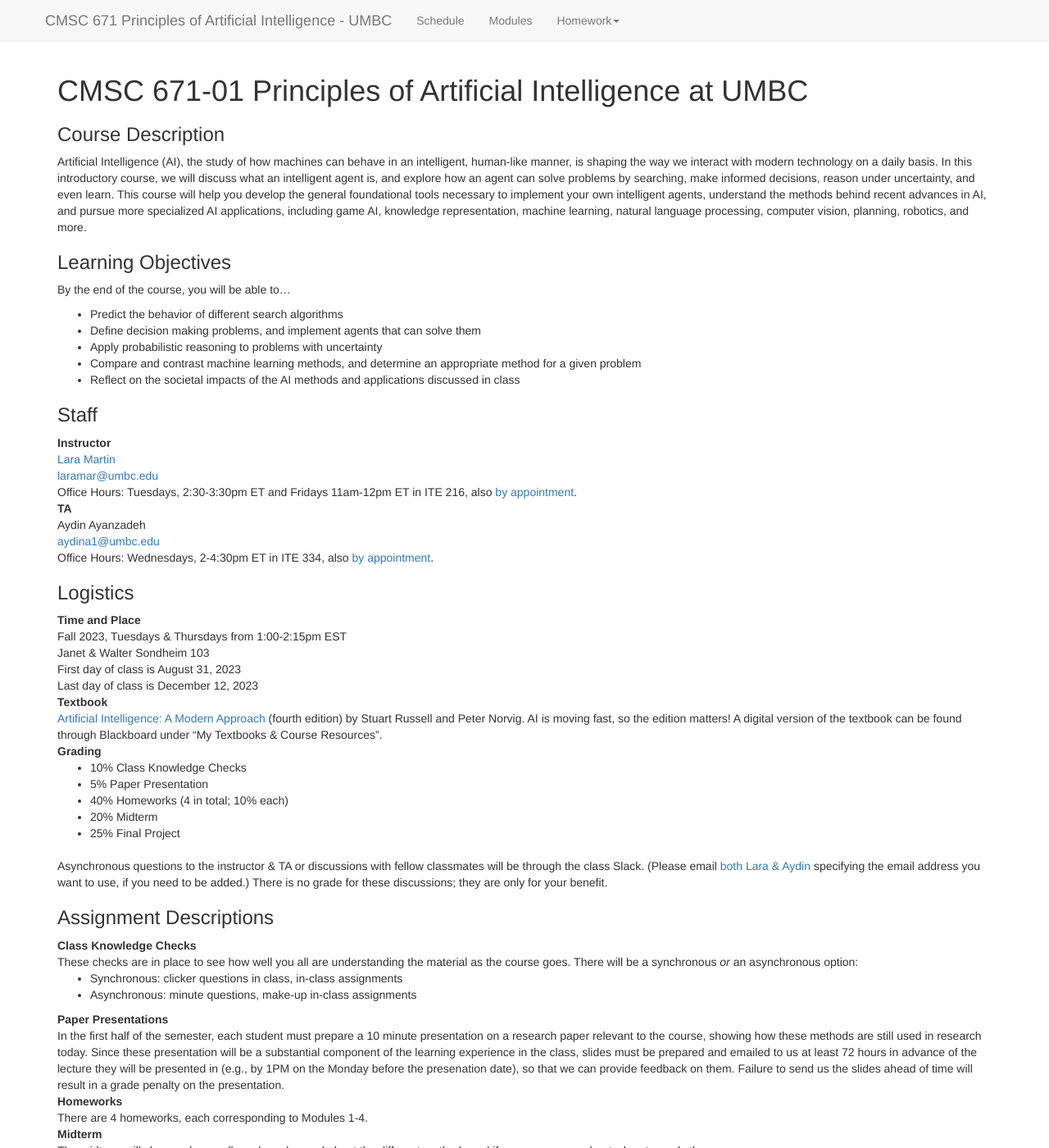
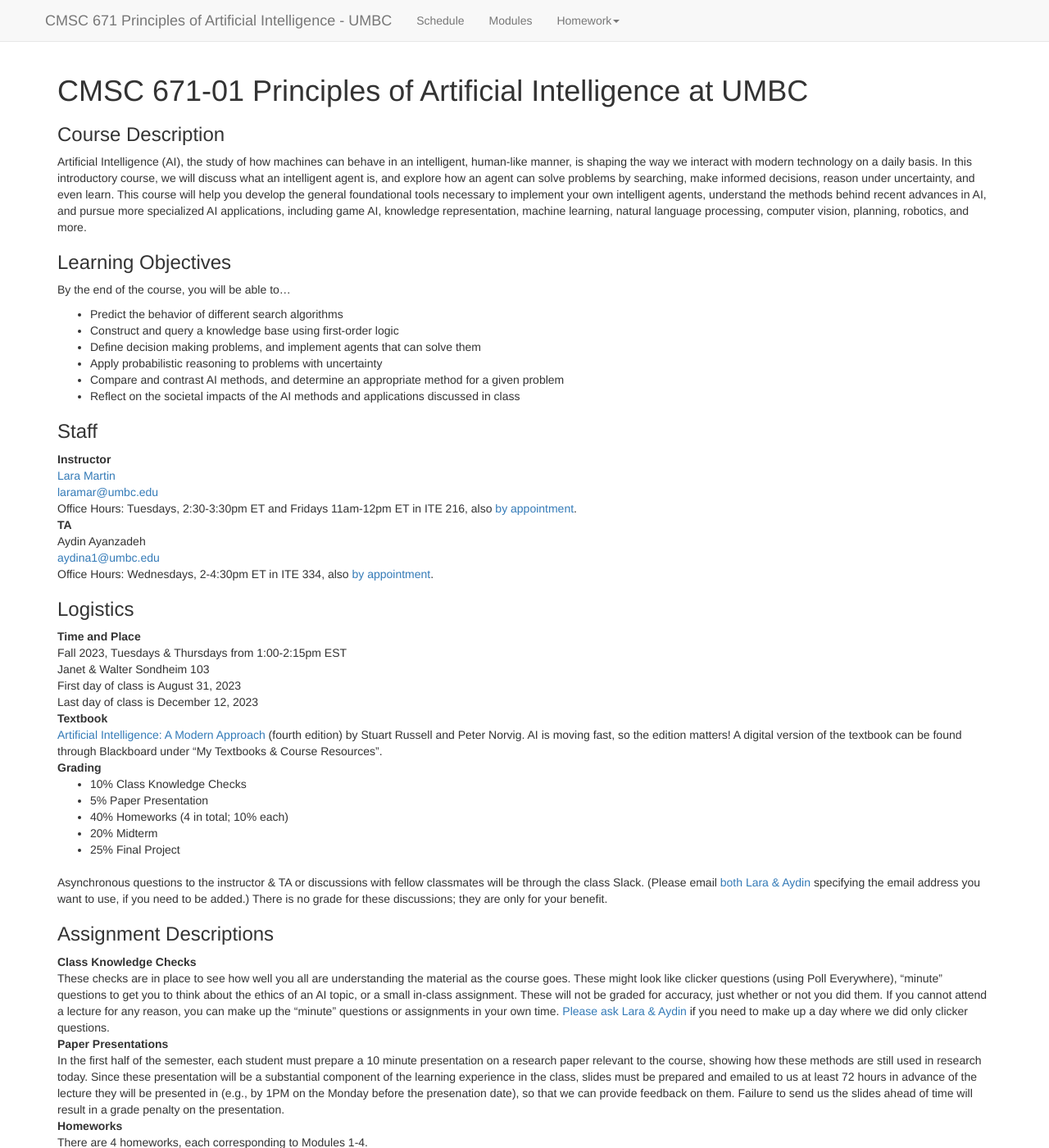
Before and after one commit to lara-martin/Principles-of-AI, a Jekyll site: the page built from index.md, in a window 1280 px wide and 1400 px high. Shown: the whole window at 82% size. Built offline with Jekyll 4.4.1, drawn with Linux system fonts in a browser that asks for light colours; nearby versions of some CDN libraries; a script that is not in the unit is left out; some of the changed text lies outside the part shown.

Commit message:
Update index.md

```diff
--- a/index.md
+++ b/index.md
@@ -73,9 +73,10 @@ Artificial Intelligence (AI), the study of how machines can behave in an intelli
 ### Learning Objectives
 By the end of the course, you will be able to...
 * Predict the behavior of different search algorithms
+* Construct and query a knowledge base using first-order logic
 * Define decision making problems, and implement agents that can solve them
 * Apply probabilistic reasoning to problems with uncertainty
-* Compare and contrast machine learning methods, and determine an appropriate method for a given
+* Compare and contrast AI methods, and determine an appropriate method for a given
 problem
 * Reflect on the societal impacts of the AI methods and applications discussed in class
 
@@ -118,9 +119,8 @@ Asynchronous questions to the instructor & TA or discussions with fellow classma
 ### Assignment Descriptions
 
 Class Knowledge Checks
-: These checks are in place to see how well you all are understanding the material as the course goes. There will be a synchronous _or_ an asynchronous option:
-* Synchronous: clicker questions in class, in-class assignments
-* Asynchronous: minute questions, make-up in-class assignments
+: These checks are in place to see how well you all are understanding the material as the course goes. These might look like clicker questions (using Poll Everywhere), "minute" questions to get you to think about the ethics of an AI topic, or a small in-class assignment. These will not be graded for accuracy, just whether or not you did them.
+If you cannot attend a lecture for any reason, you can make up the "minute" questions or assignments in your own time. [Please ask Lara & Aydin](mailto:laramar@umbc.edu;aydina1@umbc.edu?subject=[CMSC 671] Make-up clicker question) if you need to make up a day where we did only clicker questions.
 
 Paper Presentations
 : In the first half of the semester, each student must prepare a 10 minute presentation on a research paper relevant to the course, showing how these methods are still used in research today. Since these presentation will be a substantial component of the learning experience in the class, slides must be prepared and emailed to us at least 72 hours in advance of the lecture they will be presented in (e.g., by 1PM on the Monday before the presenation date), so that we can provide feedback on them. Failure to send us the slides ahead of time will result in a grade penalty on the presentation.
@@ -153,7 +153,9 @@ Use of AI/automatic tools for grammatical assistance (such as spell-checkers or
 Unless otherwise noted, you ARE allowed to work in pairs on the homework assignments and the paper presentation, and teams of 3-5 for the final project. You must clearly indicate the names of all people involved when submitting the assignment, attributing who did what for the assignment.
 Please note that you are **NOT allowed to collaborate on the midterm.**
 
-
+#### Technology Use
+You're allowed to use your computer in class since the clicker questions will be by phone or web browser
+(https://www.polleverywhere.com/), but be warned that I'm more likely to call on you and ask you a question if I see you're not paying attention. 😈
 
 Class materials have been borrowed from Dr. Chris Callison-Burch, Dr. Tim Finin, Dr. Cassandra Kent, Dr. Cynthia Matuszek, and Dr. Mark Riedl. Generative AI policy is borrowed from Dr. Frank Ferraro.
 
```
